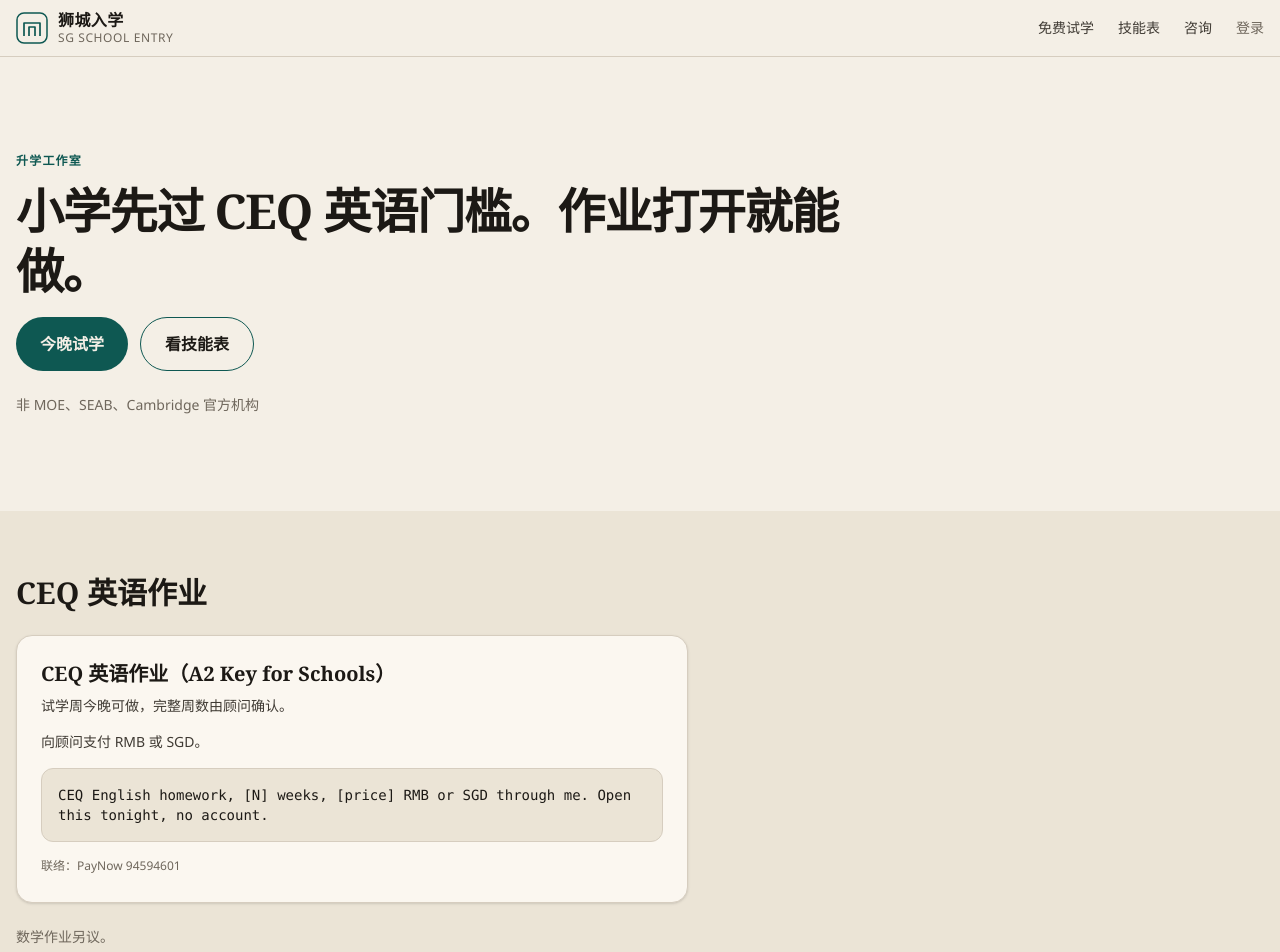
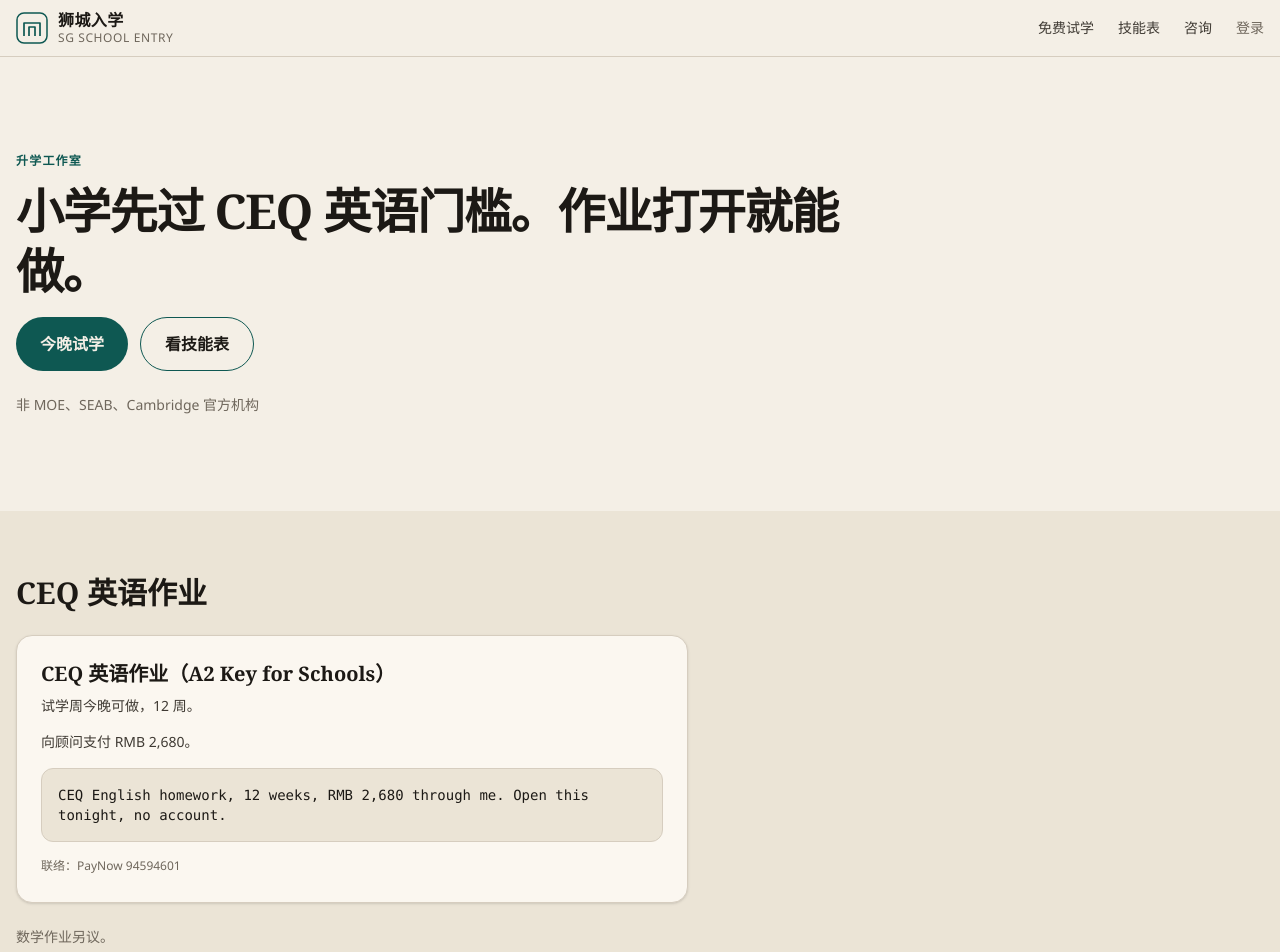
Before and after one commit to ttee/sg-school-entry, a Next.js app: page / in a window 1280 px wide. Shown: the top 952 px of the page. Built offline with nearby package versions, Linux system fonts and the light colour scheme.

Commit message:
Fill homepage pack card with locked SKU: 12 weeks, RMB 2,680 (#263)
Co-authored-by: Cursor Agent <cursoragent@cursor.com>
Co-authored-by: ttee <ttee@users.noreply.github.com>

```diff
--- a/app/page.tsx
+++ b/app/page.tsx
@@ -174,14 +174,14 @@ export default function HomePage() {
               <article className="bg-card border border-line rounded-2xl p-6 shadow mb-6">
                 <h3 className="font-serif text-xl font-semibold mb-2">CEQ 英语作业（A2 Key for Schools）</h3>
                 <p className="text-sm text-ink-2 mb-4">
-                  试学周今晚可做，完整周数由顾问确认。
+                  试学周今晚可做，12 周。
                 </p>
                 <p className="text-sm text-ink-2 mb-4">
-                  向顾问支付 RMB 或 SGD。
+                  向顾问支付 RMB 2,680。
                 </p>
                 <div className="bg-paper-2 rounded-xl p-4 mb-4 border border-line">
                   <p className="text-sm text-ink font-mono">
-                    CEQ English homework, [N] weeks, [price] RMB or SGD through me. Open this tonight, no account.
+                    CEQ English homework, 12 weeks, RMB 2,680 through me. Open this tonight, no account.
                   </p>
                 </div>
                 <p className="text-xs text-muted mb-1">
@@ -740,7 +740,7 @@ export default function HomePage() {
                     className="w-full px-4 py-2.5 bg-paper border border-line rounded-xl text-ink focus:outline-none focus:ring-2 focus:ring-accent focus:border-accent"
                   >
                     <option value="">请选择</option>
-                    <option value="ceq-homework">CEQ 英语作业</option>
+                    <option value="ceq-homework">CEQ 英语作业（RMB 2,680 / 12 周）</option>
                     <option value="trial">免费试学账号</option>
                   </select>
                 </div>
```
